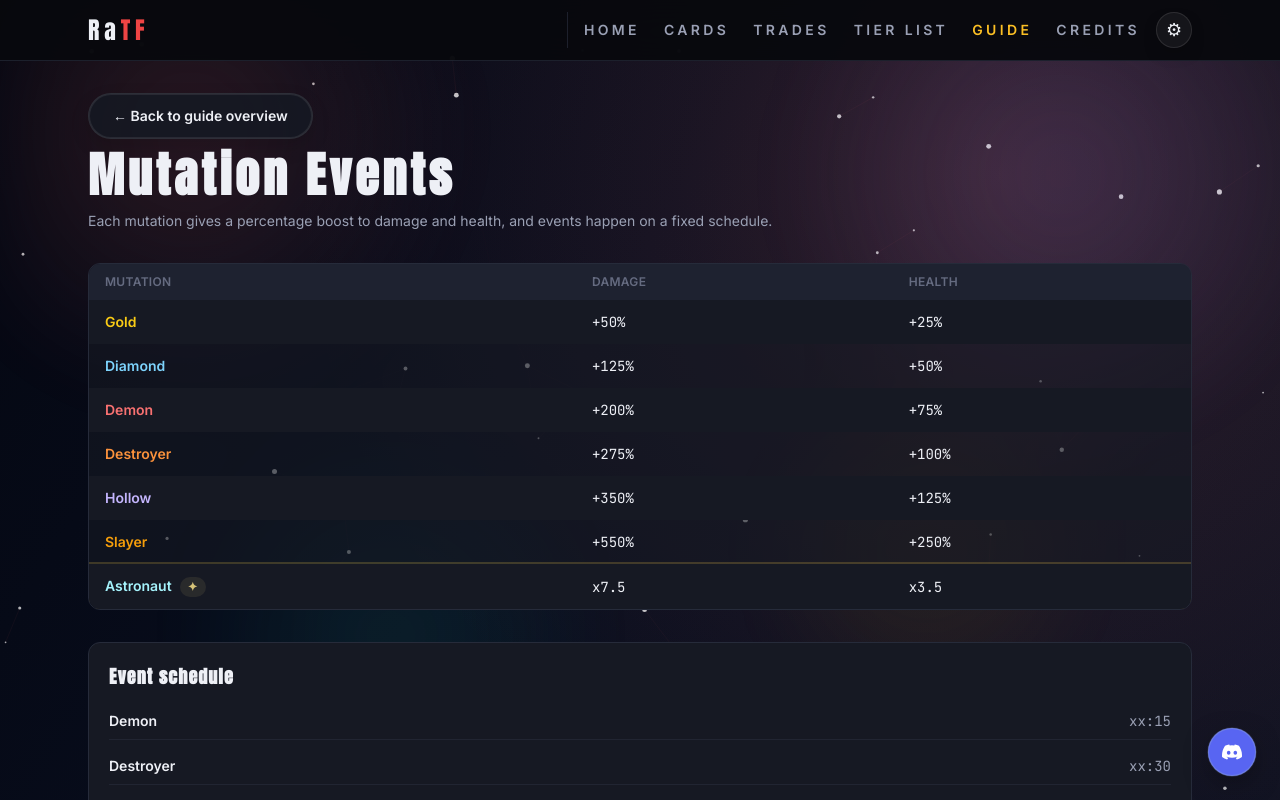
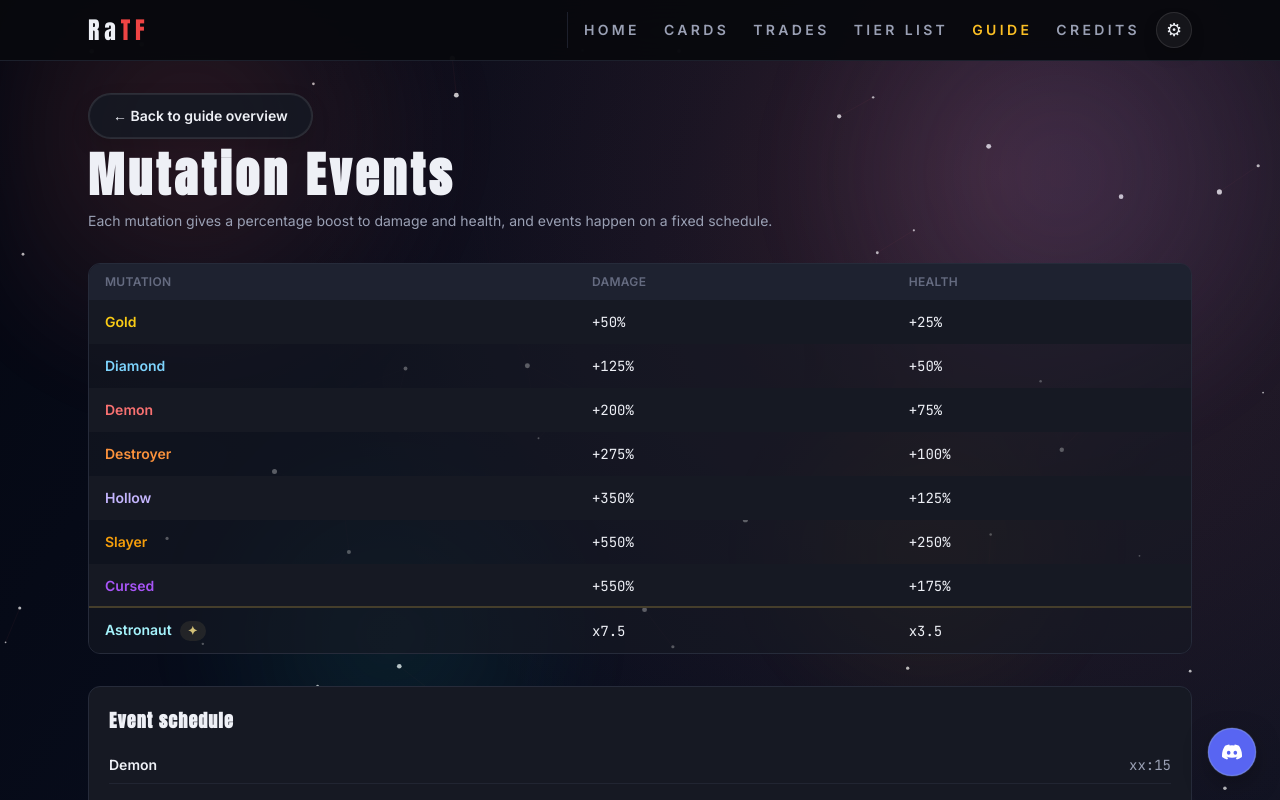
Before and after one commit to DarrrkSide/RaTF, a Next.js app: page /tutorial/mutations in a window 1280 px wide. Shown: the top 800 px of the page. Built offline with nearby package versions, Linux system fonts and the light colour scheme.

Commit message:
prob wont work

```diff
--- a/data/mutations.ts
+++ b/data/mutations.ts
@@ -12,6 +12,7 @@ export const MUTATIONS: Mutation[] = [
   { name: "Destroyer", damage: "+275%", health: "+100%", color: "#fb923c" },
   { name: "Hollow", damage: "+350%", health: "+125%", color: "#c4b5fd" },
   { name: "Slayer", damage: "+550%", health: "+250%", color: "#f59e0b" },
+  { name: "Cursed", damage: "+550%", health: "+175%", color: "#a855f7" },
   { name: "Astronaut", damage: "+650%", health: "+250%", color: "#a5f3fc" },
 ];
 
--- a/data/unitValues.ts
+++ b/data/unitValues.ts
@@ -49,6 +49,7 @@ export const MUTATION_VALUE_MULTIPLIERS: Record<string, number> = {
   Destroyer: 1.5,
   Hollow: 1.6,
   Slayer: 2.0,
+  Cursed: 1.9,
   Astronaut: 2.2,
 };
 
```
